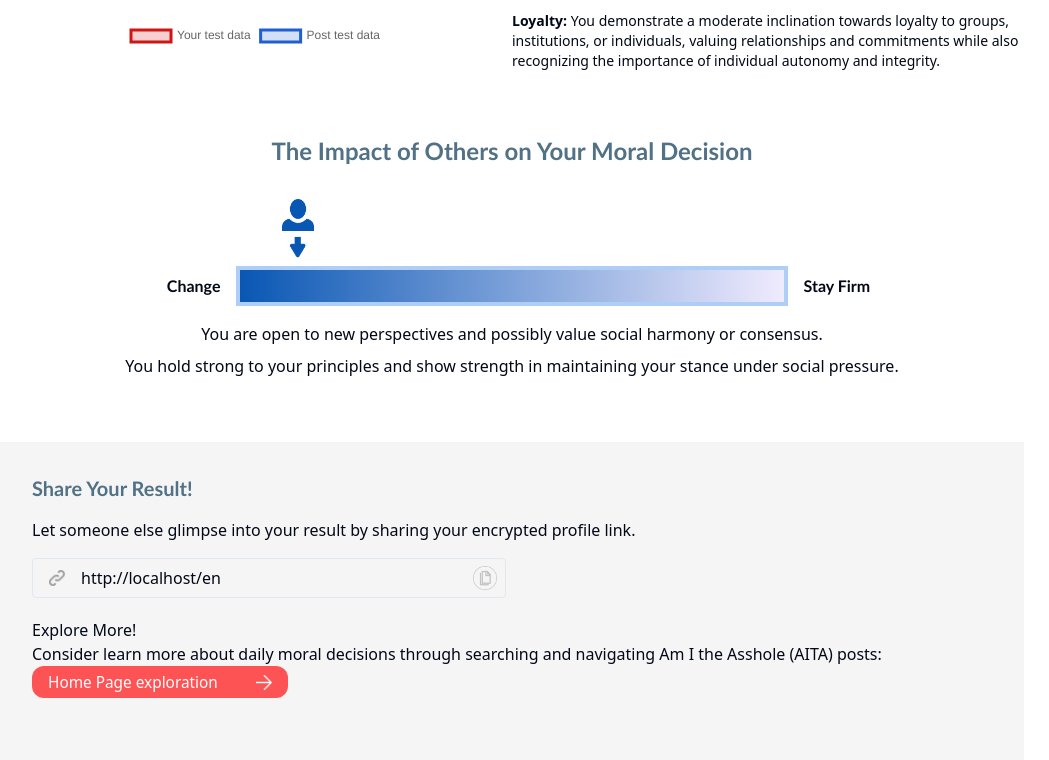
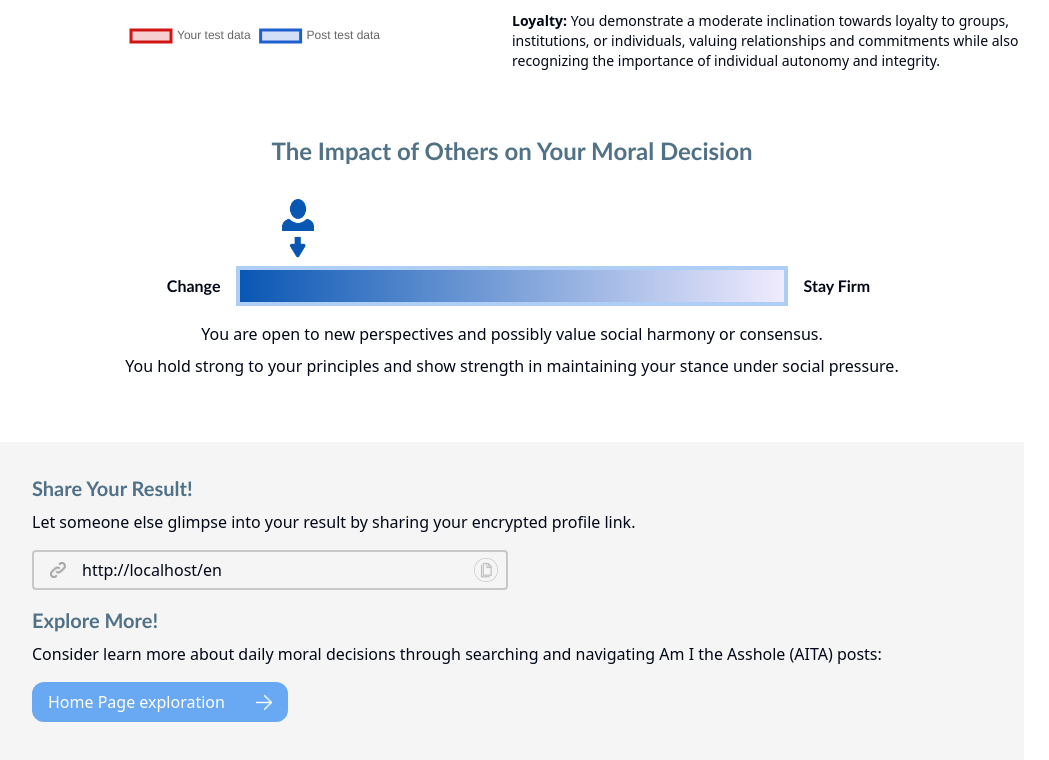
Before and after one commit to 24-S1-2-C-Moral-Decisions/moral-front-end, a Next.js app: page /en in a window 1280 px wide. Shown: the part 517-1277 px from the top of the page, without its empty margins (128-1177 px from the left). Built offline with nearby package versions, Linux system fonts and the light colour scheme.

Commit message:
surveyfeedback page finished without navigator

```diff
--- a/components/feedback-page.tsx
+++ b/components/feedback-page.tsx
@@ -72,8 +72,8 @@ function DoughnutChartAndResult() {
     return (
         <>
             <div className="flex w-full mb-[4vw] ml-[2vw]">
-                <div className="w-[50%] justify-center bg-[#FFFFFF] p-[2vw]">
-                    <div className="relative w-[90%] mx-auto h-[18vw]"> {/* Set a height for proper overlapping */}
+                <div className="w-[45%] justify-center bg-[#FFFFFF] p-[2vw]">
+                    <div className="relative w-[90%] items-center mx-auto h-[18vw]"> {/* Set a height for proper overlapping */}
                         {/* left div */}
                         <div className="absolute flex items-center justify-center w-[30%] h-full opacity-0 absolute h-full animate-dot-bg-fade-in-fast"
                             style={{
@@ -83,7 +83,7 @@ function DoughnutChartAndResult() {
                                 backgroundRepeat: 'no-repeat',
                                 left: '0%',  // Align to the left edge
                             }}>
-                            <h3 className="text-[3vw] text-[#8CC2FF] relative" style={{ right: '30%', top: '15%' }}>
+                            <h3 className="text-[3vw] text-[#8CC2FF] font-bold relative" style={{ right: '30%', top: '15%' }}>
                                 {result.notAssholeNumber}
                             </h3>
                         </div>
@@ -96,7 +96,7 @@ function DoughnutChartAndResult() {
                                 backgroundRepeat: 'no-repeat',
                                 right: '0%',  // Align to the right edge
                             }}>
-                            <h3 className="text-[3vw] text-[#FFB8B8] relative" style={{ right: '-20%', top: '-15%' }}>
+                            <h3 className="text-[3vw] font-bold text-[#FFB8B8] relative" style={{ right: '-20%', top: '-15%' }}>
                                 {result.assholeNumber}
                             </h3>
                         </div>
--- a/components/surveyfeedback-page.tsx
+++ b/components/surveyfeedback-page.tsx
@@ -154,19 +154,19 @@ function Share() {
     return (
         <>
             <div className="w-full bg-[#F5F5F5] items-center justify-center mb-16 p-8">
-                <div className="w-full h-36 flex flex-col text-left">
-                <h2 className="text-xl font-optima font-bold mb-4 text-[#507186]">Share Your Result!</h2>
+                <div className="w-full flex flex-col text-left">
+                <h2 className="text-xl font-optima font-bold mb-2 text-[#507186]">Share Your Result!</h2>
                 <p className="text-base mb-4">Let someone else glimpse into your result by sharing your encrypted profile link.</p>
                 <UrlCopyBox />
                 </div>
-                <div className="w-full h-36 flex flex-col text-left">
-                <p>Explore More!</p>
-                <p>Consider learn more about daily moral decisions through searching and navigating Am I the Asshole (AITA) posts:</p>
-                <Button className="flex w-64 h-8 justify-center text-white text-[1.2vw] bg-[#FE5354] rounded-xl hover:bg-[#C62828] transition-colors duration-300"
+                <div className="w-full flex flex-col text-left mb-4">
+                <h2 className="text-xl font-optima font-bold mt-4 mb-2 text-[#507186]">Explore More!</h2>
+                <p className="text-base mb-4">Consider learn more about daily moral decisions through searching and navigating Am I the Asshole (AITA) posts:</p>
+                <Button className="flex w-64 h-10 justify-center items-center text-white text-base bg-[#69A8F3] rounded-xl hover:bg-[#619ADD] transition-colors duration-300"
                             onClick={() => {
                                 setClose("true");
                                 setTimeout(() => {
-                                    setPage("game");{/* Change to survey page later */}
+                                    setPage("game");{/* Change to home page later */}
                                 }, 500);
                             }}
                         >
--- a/components/ui/url-copy-box.tsx
+++ b/components/ui/url-copy-box.tsx
@@ -20,14 +20,14 @@ const UrlCopyBox: React.FC = () => {
   return (
     <>
     <div className='w-full flex items-center'>
-    <div className="flex h-10 border rounded items-center">
+    <div className="flex h-10 border-2 border-[#C8C8C8] rounded items-center">
     <img src="/imgs/icon _link.png" alt="link" className="w-4 justify-center ml-4 mr-2" />
 
       <input
         type="text"
         value={currentUrl}
         readOnly
-        className="bg-[#F5F5F5] w-96 p-2 mr-2 h-9 "
+        className="bg-[#F5F5F5] w-96 p-2 mr-2 h-8 focus:outline-none"
       />
       <button
         onClick={handleCopy}
```
Also changed, not shown: public/imgs/Arrow-Right.png.
